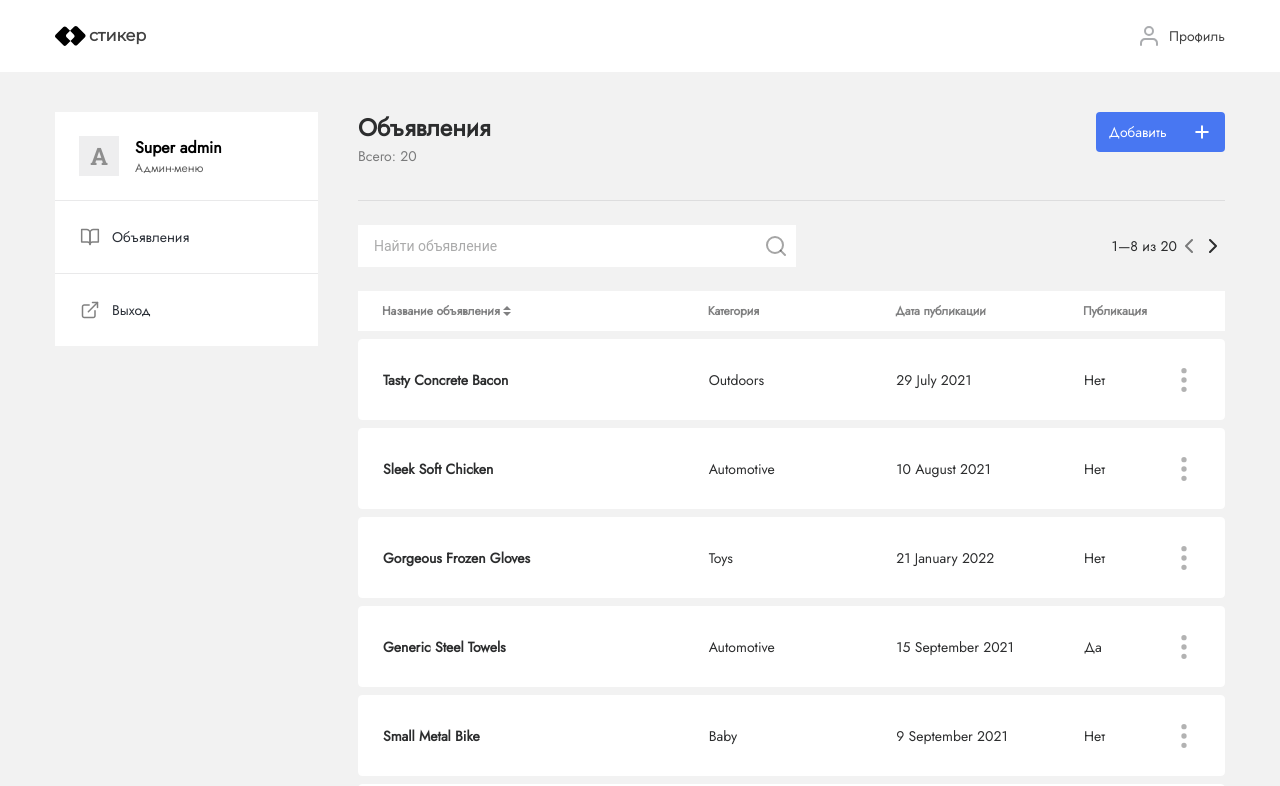
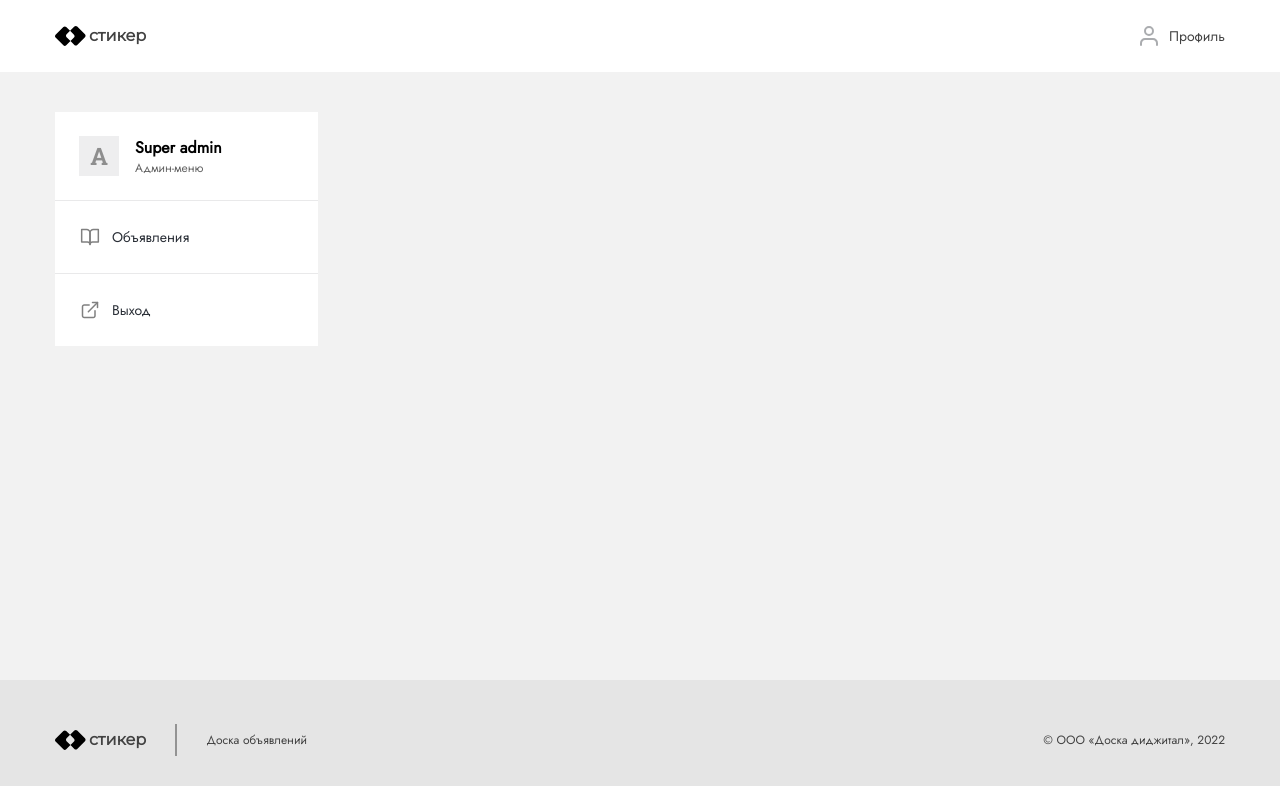
Before and after one commit to anikulshin310/homework, a React (Create React App) app: page /bulletin_board/1 in a window 1280 px wide. Shown: the top 786 px of the page. Built offline with nearby package versions, Linux system fonts and the light colour scheme.

Commit message:
GoodItemDetailed test

```diff
--- a/src/App.tsx
+++ b/src/App.tsx
@@ -4,15 +4,15 @@ import './assets/scss/normalize.scss';
 import { Route, Routes } from 'react-router-dom';
 import PageLayout from './layouts/PageLayout';
 import BulletInBoard from './entities/BulletInBoard';
+import GoodItemDetailed from './entities/GoodItemDetailed';
 
 const App = () => {
   return (
     <PageLayout>
       <Routes>
         <Route path="/"></Route>
-        <Route path="/bulletin_board" element={<BulletInBoard />}>
-          <Route path=":id"></Route>
-        </Route>
+        <Route path="/bulletin_board" element={<BulletInBoard />}></Route>
+        <Route path="/bulletin_board/:uuid" element={<GoodItemDetailed />}></Route>
       </Routes>
     </PageLayout>
   );
--- a/src/entities/BulletInBoard/index.tsx
+++ b/src/entities/BulletInBoard/index.tsx
@@ -4,7 +4,7 @@ import { IData } from '../../mocks/data';
 import GoodsHeader from './GoodsHeader';
 import BulletInBoardItems from './BulletInBoardItems';
 import usePagination from '../../hooks/usePagination';
-import { useNavigate, useSearchParams } from 'react-router-dom';
+import { useNavigate, useSearchParams, createSearchParams } from 'react-router-dom';
 import { useDispatch, useSelector } from 'react-redux';
 import { getGoodsData } from '../../store/Goods/selectors';
 import { deleteItem } from '../../store/Goods/actions';
@@ -60,11 +60,11 @@ const BulletInBoard: FC = () => {
 
         break;
       case 'look':
-        navigate(`id=${item}`, { replace: true });
+        navigate(`uuid=${item}`, { replace: true });
 
         break;
       case 'edit':
-        navigate(`id=${item}?edit`, { replace: true });
+        navigate(`uuid=${item}?edit`, { replace: true });
         break;
       default:
         break;
--- /dev/null
+++ b/src/entities/GoodItemDetailed/index.tsx
@@ -0,0 +1,14 @@
+import React, { FC, useEffect } from 'react';
+import { useLocation } from 'react-router-dom';
+
+const GoodItemDetailed: FC = () => {
+  const location = useLocation();
+  useEffect(() => {
+    if (location.search === '?edit') {
+      console.log('режим редактирования');
+    }
+  });
+  return <div>{location.search}</div>;
+};
+
+export default GoodItemDetailed;
```
